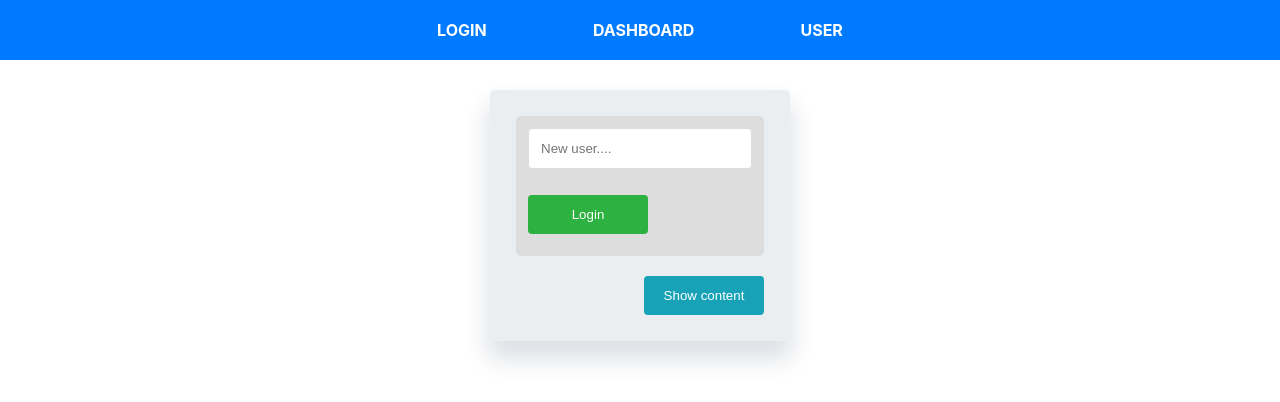
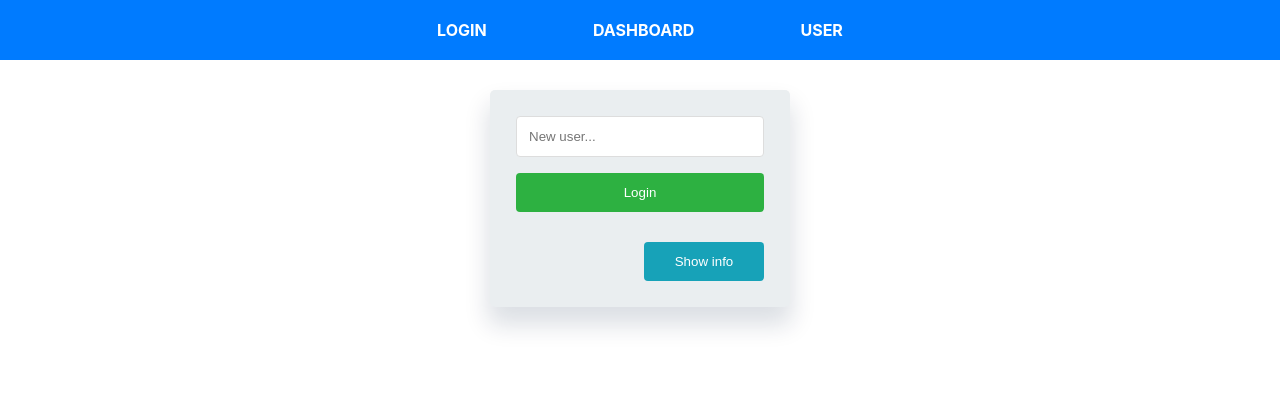
Before and after one commit to indiehjarta/ReactU2, a React (Create React App) app: page / in a window 1280 px wide. Shown: the top 402 px of the page. Built offline with nearby package versions, Linux system fonts and the light colour scheme.

Commit message:
login fixed

```diff
--- a/src/App.css
+++ b/src/App.css
@@ -66,7 +66,8 @@ button {
 
 .login-btn {
     background-color: #2DB141;
-    float: left;
+    width: 100%;
+    margin: 10px 0;
 }
 
 .login-btn:hover {
@@ -107,6 +108,7 @@ nav {
     height: 60px;
     background-color:#007BFF;
     position: absolute;
+    top: 0;
 }
 
 .link-list {
@@ -128,3 +130,10 @@ nav {
     text-decoration: underline;
     text-underline-position: under;
 }
+
+/* LOGIN  */
+
+.login-info {
+    color: red;
+    margin: 80px 0 20px;
+}
--- a/src/components/DashboardComponent.js
+++ b/src/components/DashboardComponent.js
@@ -15,17 +15,7 @@ class DashboardComponent extends Component {
             users: [],
             color: '#994ea6',
             value: [''],
-            error: null,
-
-            name: '',
-            username: '',
-            email: '',
-
-            newUser: {
-                name: '',
-                username: '',
-                email: ''
-            }
+            error: null
         };
 
         this.newUser = createRef();
@@ -59,8 +49,6 @@ class DashboardComponent extends Component {
             ...this.state,
             [e.target.name]: value
         });
-        // jag kanske ska fixa nån funktion som skapar ett object, från inputs
-        console.log(e.target.value);
     };
 
     /**
@@ -69,24 +57,14 @@ class DashboardComponent extends Component {
      * creates a new array.
      */
     addUser = () => {
-
         if (this.newUser.current.value) {
             let user = this.state.users.concat(
                 [],
-                // den får ett id här, så på nåt sätt så funkar det.... jag kanske ska ha username och mail här med?
-                // kan prova ta bort de
                 { id: this.state.users.length + 1, name: this.newUser.current.value });
             this.setState({ users: user });
 
             this.newUser.current.value = '';
         }
-        console.log(this.newUser)
-
-        // let user = this.state.users.concat(this.state.value);
-        // this.setState({
-        //     users: user,
-        //     value: ['']
-        // })
     }
 
     // Removes a user from the array
@@ -143,23 +121,6 @@ class DashboardComponent extends Component {
                         placeholder='Name....'
                         onChange={this.handleInput}
                     />
-                    <input
-                        type='text'
-                        name='username'
-                        ref={this.newUser}
-                        value={this.state.username}
-                        placeholder='Username....'
-                        onChange={this.handleInput}
-                    />
-                    <input
-                        type='text'
-                        name='email'
-                        ref={this.newUser}
-                        value={this.state.email}
-                        placeholder='E-mail....'
-                        onChange={this.handleInput}
-                    />
-
                     <button onClick={this.addUser} className='add-btn' type='submit'>Add</button>
                     <button onClick={this.removeUser} className='remove-btn'>Remove</button>
                 </WrapperComponent>
--- a/src/components/WrapperComponent.js
+++ b/src/components/WrapperComponent.js
@@ -2,13 +2,19 @@
   * This component works like a wrapper for the cards.
   * The content in the cards renders from DashboardComponent.
   * WrapperComponent have it owns CSS module.
-  * Contains a button for toggle state. If state is true, show content. If false, hide content. (tar bort detta enligt Film 2)
-  */
+  * Contains a button for toggle state. If state is true, show content. If false, hide content.
+*/
 
 import React, { Component } from 'react';
 import styles from './WrapperStyling.module.css';
+import PropTypes from 'prop-types';
 
 class WrapperComponent extends Component {
+    static propTypes = {
+        loginInfo: PropTypes.string,
+        showContent: PropTypes.bool
+    }
+
     constructor () {
         super();
         this.state = { showContent: true };
@@ -16,17 +22,30 @@ class WrapperComponent extends Component {
         this.toggleContent = this.toggleContent.bind(this);
     };
 
-    // Function changes the state between true/false (show and hide) (tar bort detta enligt Film 2)
+    // Function changes the state between true/false (show and hide)
     toggleContent = () => {
         this.setState({
-            showContent : !this.state.showContent
+            showContent: !this.state.showContent
         });
     }
 
     render () {
         return (
             <div className={styles.card}>
-                {this.props.children}
+                <div>
+                    {this.props.children}
+                    {!this.state.showContent && <p className='login-info'>{this.props.loginInfo}</p>}
+                </div>
+
+                {this.props.loginInfo &&
+                    <div>
+                        {!this.state.showContent
+                        ?
+                        <button onClick={this.toggleContent}>Hide info</button>
+                        :
+                        <button onClick={this.toggleContent}>Show info</button>}
+                    </div>
+                }
             </div>
         );
     };
--- a/src/screens/LoginScreen.js
+++ b/src/screens/LoginScreen.js
@@ -1,43 +1,49 @@
 import React, { Component } from 'react';
-// import { useHistory } from 'react-router-dom';
 import Wrapper from '../components/WrapperComponent';
+import PropTypes from 'prop-types';
+
 
 class LoginScreen extends Component {
-    constructor() {
-        super();
-        this.state = { showContent: false };
-
-        this.toggleContent = this.toggleContent.bind(this);
+    static propTypes = {
+        value: PropTypes.string,
+        history: PropTypes.object.isRequired
     }
 
-    // static propTypes = {
-    //     history: PropTypes.object.isRequired
-    // };
+	constructor(props) {
+		super(props)
+		this.state = {
+			value: '',
+		}
+	}
 
-    toggleContent = () => {
-        this.setState({
-            showContent: !this.state.showContent
-        })
+	handleInput = (e) => {
+        this.setState({ value: e.target.value })
+    };
+
+	navigateDashboard = () => {
+		if (this.state.value.length > 9) {
+		 	return this.props.history.push('/dashboard')
+        } return alert('Oopsie doopsie! You need 10 characters or more to login')
 	};
 
 	render() {
 		return (
 			<div className='dashboard'>
-                <Wrapper>
-                    <div className='login'>
+                <Wrapper loginInfo='Your username should be 10 characters long or more to login'>
 					<input
+                        value={this.state.value}
                         type='text'
-                            placeholder='New user....'
+                        placeholder='New user...'
+                        onChange={this.handleInput}
                     />
-                        <button className='login-btn'>Login</button>
-                    </div>
-                    <button onClick={this.toggleContent}>
-                        {this.state.showContent ? 'Hide content' : 'Show content'}
+                    <button
+						onClick={this.navigateDashboard}
+                        className='login-btn'>Login
                     </button>
 				</Wrapper>
 			</div>
-        )
+		);
 	}
-};
+}
 
 export default LoginScreen;
--- a/src/screens/UserScreen.js
+++ b/src/screens/UserScreen.js
@@ -1,21 +1,20 @@
-import React from 'react'
+import React, { useState, useEffect } from 'react'
 import Wrapper from '../components/WrapperComponent';
 
 const UserScreen = () => {
-    // const [user, setUser] = useState([]);
+    const [user, setUser] = useState([]);
+
+
     return (
         <div className='dashboard'>
-            <Wrapper>
-                {/* <h1>Select a user, noob</h1> */}
-                {/* <h2>{ user.username }</h2>
-                <h4>{ user.name }</h4>
-                <p>{ user.email }</p>
-                <p>{ user.address.city }</p>
-                <p>{ user.address.street }</p>
-                <p>{ user.address.suite }</p> */}
+            <Wrapper value='user'>
+                <h1>Select a user</h1>
+                <h2>{user.username}</h2>
+                <h4>{user.name}</h4>
+                <p>{user.email}</p>
             </Wrapper>
         </div>
     )
 }
 
-export default UserScreen
+export default UserScreen;
```
Also changed, not shown: src/components/WrapperStyling.module.css (indentation only). Lines whose indentation alone changed are shown as unchanged.
